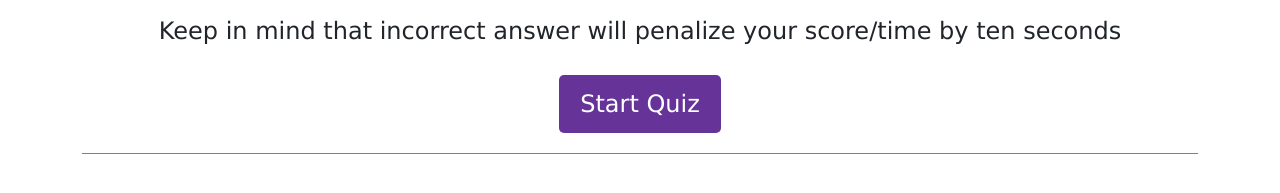
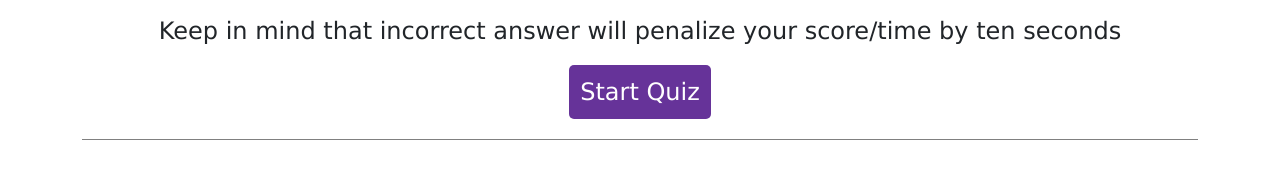
Before and after one commit to joseduardo15062005/code-quiz, a plain HTML site: page index.html in a window 1280 px wide. Shown: the part 227-420 px from the top of the page. Drawn offline with nearby package versions, Linux system fonts and the light colour scheme.

Commit message:
fix save Score Button

```diff
--- a/assets/css/style.css
+++ b/assets/css/style.css
@@ -69,9 +69,9 @@ p {
 }
 
 .btn{
-    margin-top: 10px;
+
      background-color:rebeccapurple;
-     padding: 10px 20px;
+     padding: 8px 10px;
      color:white;
      font-size: 1.5rem;
      border-radius: 5px;
--- a/assets/js/script.js
+++ b/assets/js/script.js
@@ -116,7 +116,6 @@ function setLocalStorage(highScores) {
   localStorage.setItem("highScores", JSON.stringify(highScores));
   //sDisable the Save Score Button.
   btnSaveScore.disabled = true;
-  s;
 }
 
 function getLocalStorage() {
```
